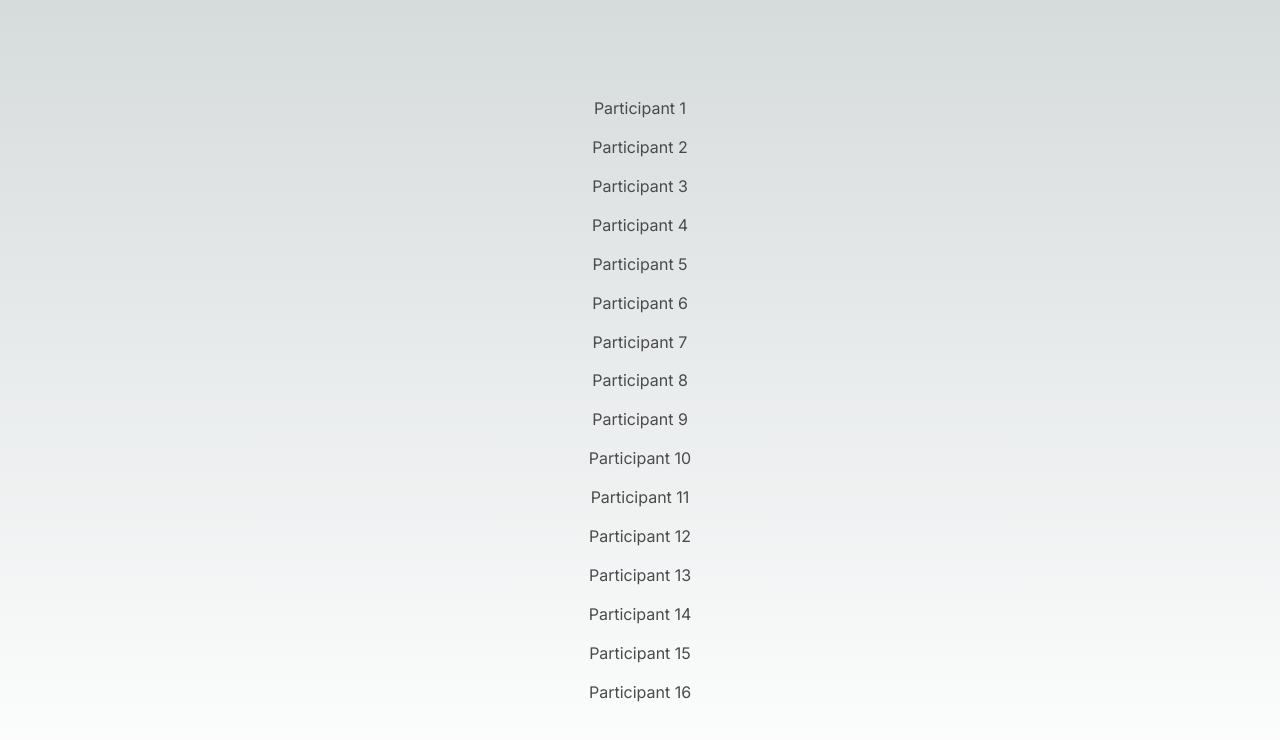
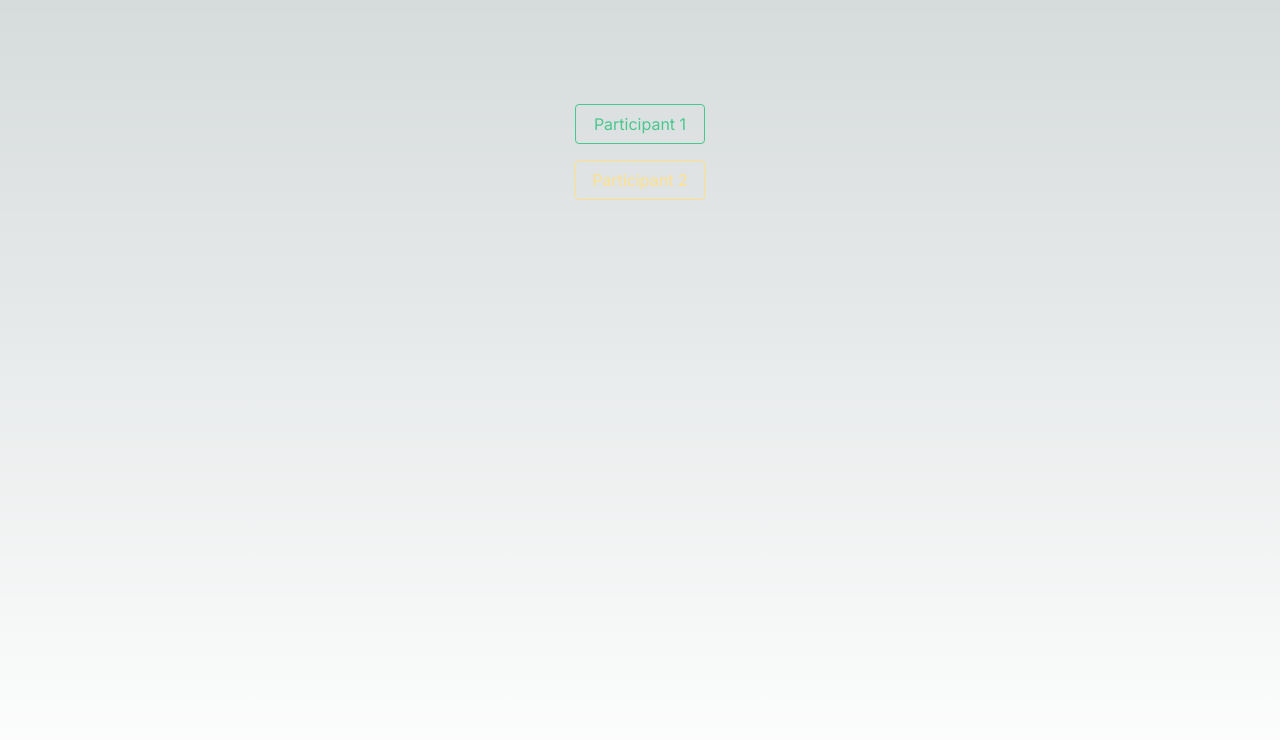
Before and after one commit to jlarteagap/tournament-brackets, a Next.js app: page / in a window 1280 px wide. Shown: the top 740 px of the page. Built offline with nearby package versions, Linux system fonts and the light colour scheme.

Commit message:
[FEAT] Brackets

```diff
--- /dev/null
+++ b/src/app/components/pairs/Braket.js
@@ -0,0 +1,29 @@
+'use client'
+import React, { useState } from 'react'
+
+export const Bracket = () => {
+  const [selectedParticipant, setSelectedParticipant] = useState(0)
+
+  const handleClickParticipant = participant => {
+    setSelectedParticipant(participant)
+  }
+
+  return (
+    <div className="is-flex is-flex-direction-column" id="bracket">
+      <div
+        className="button is-success is-outlined my-2"
+        onClick={() => handleClickParticipant(1)}
+        disabled={selectedParticipant > 1}
+      >
+        Participant 1
+      </div>
+      <div
+        className="button is-warning is-outlined my-2"
+        onClick={() => handleClickParticipant(2)}
+        disabled={selectedParticipant === 1}
+      >
+        Participant 2
+      </div>
+    </div>
+  )
+}
--- a/src/app/components/pairs/OrderPairs.js
+++ b/src/app/components/pairs/OrderPairs.js
@@ -23,7 +23,16 @@ export const OrderPairs = () => {
     <>
       {participants.map((participant, i) => {
         return (
-          <div className={`${i}`} key={i}>
+          <div
+            className={`${i} ${i / 2 === 0 && 'doble'}`}
+            key={i}
+            style={{
+              borderColor: 'white',
+              padding: '1rem',
+              borderStyle: 'solid',
+              borderBlockWidth: '1px'
+            }}
+          >
             {participant}
           </div>
         )
--- a/src/app/page.js
+++ b/src/app/page.js
@@ -2,11 +2,11 @@ import styles from './page.module.css'
 
 import 'bulma/css/bulma.min.css'
 
-import { OrderPairs } from './components/pairs/OrderPairs'
+import { Bracket } from './components/pairs/Braket'
 export default function Home() {
   return (
     <main className={styles.main}>
-      <OrderPairs />
+      <Bracket />
     </main>
   )
 }
```
